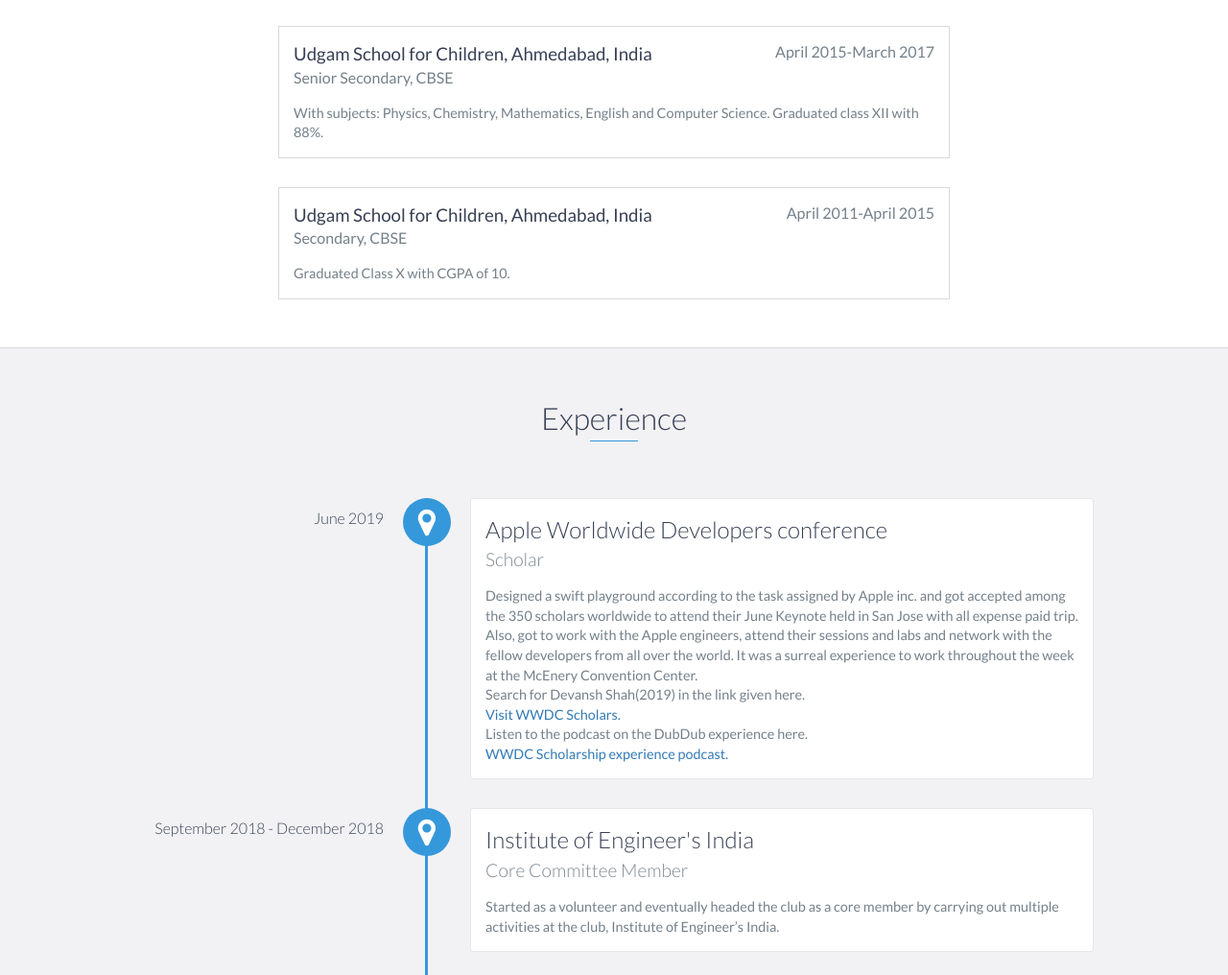
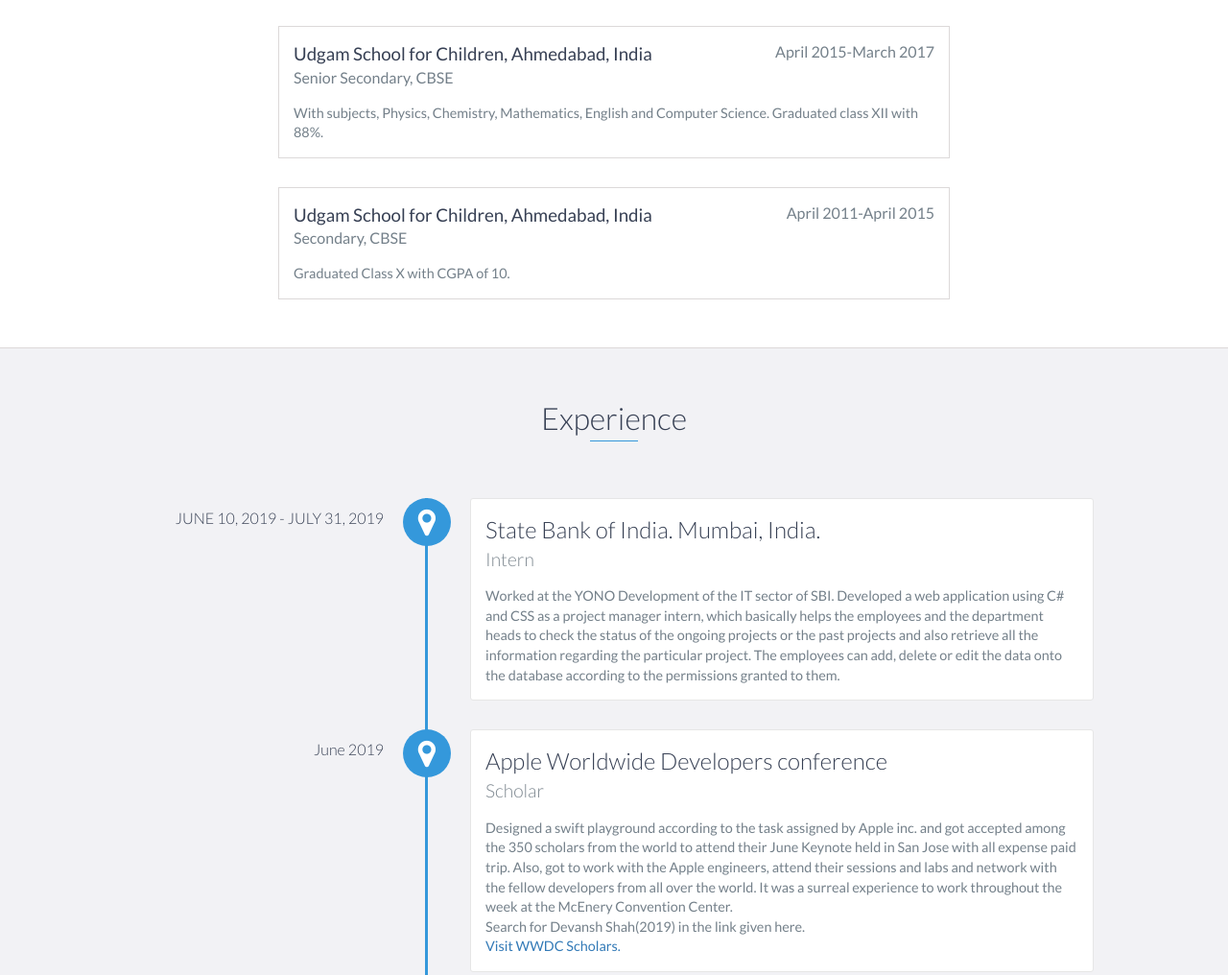
Before and after one commit to devanshmshah/devanshmadd.github.io, a website: page index.html in a window 1280 px wide. Shown: the part 1370-2386 px from the top of the page at 96% size. Drawn offline with nearby package versions, Linux system fonts and the light colour scheme.

Commit message:
After SBI

```diff
--- a/index.html
+++ b/index.html
@@ -76,7 +76,7 @@
                 </div>
 
                     <p>
-I’m a third-year computer science major and a finance minor student at BITS Pilani, Dubai Campus. I’m an aspiring coder, good at data analysis, passionate about exploring and learning new computer languages, and iOS app developer with a good grip on UI/UX designing. Also, an aspiring freelancer in marketing and finance related activities. 😌               </div>
+                        I’m a third-year computer science major and a finance minor student at BITS Pilani, Dubai Campus. I’m an aspiring coder, good at data analysis, passionate about exploring and learning new computer languages, and iOS app developer with a good grip on UI/UX designing. Also, an aspiring freelancer in marketing and finance related activities. 😬                </div>
             </div>
         </div>
     </div>
@@ -113,7 +113,7 @@
             <span class="education-date">April 2015-March 2017</span>
             <h4>Senior Secondary, CBSE</h4>
             <p>
-                With subjects: Physics, Chemistry, Mathematics, English and Computer Science. Graduated class XII with 88%.
+                With subjects, Physics, Chemistry, Mathematics, English and Computer Science. Graduated class XII with 88%.
             </p>
         </div>
         <!-- End .education-block -->
@@ -140,16 +140,23 @@
 
         <div id="experience-timeline">
 
+<div data-date="JUNE 10, 2019 - JULY 31, 2019">
+                <h3>State Bank of India. Mumbai, India.</h3>
+                <h4>Intern</h4>
+                <p>
+                   	Worked at the YONO Development of the IT sector of SBI.
+	Developed a web application using C# and CSS as a project manager intern, which basically helps the employees and the department heads to check the status of the ongoing projects or the past projects and also retrieve all the information regarding the particular project. The employees can add, delete or edit the data onto the database according to the permissions granted to them.
+	                </p>
+            </div>
+
+
             <div data-date="June 2019">
                 <h3>Apple Worldwide Developers conference</h3>
                 <h4>Scholar</h4>
                 <p>
-                    Designed a swift playground according to the task assigned by Apple inc. and got accepted among the 350 scholars worldwide to attend their June Keynote held in San Jose with all expense paid trip. Also, got to work with the Apple engineers, attend their sessions and labs and network with the fellow developers from all over the world. It was a surreal experience to work throughout the week at the McEnery Convention Center.
+                    Designed a swift playground according to the task assigned by Apple inc. and got accepted among the 350 scholars from the world to attend their June Keynote held in San Jose with all expense paid trip. Also, got to work with the Apple engineers, attend their sessions and labs and network with the fellow developers from all over the world. It was a surreal experience to work throughout the week at the McEnery Convention Center.
 	<br /> Search for Devansh Shah(2019) in the link given here.
 	<br /> <a href="https://www.wwdcscholars.com" class="btn-rounded-black">Visit WWDC Scholars.</a>
-
-<br /> Listen to the podcast on the DubDub experience here.
-	<br /> <a href="https://youtu.be/263TeCgQXbY" class="btn-rounded-black">WWDC Scholarship experience podcast.</a>
                 </p>
             </div>
 
@@ -200,7 +207,7 @@
             <li>Videography</li>
             <li>UI/UX Development</li>
 	    <li>Proficient in English, Hindi, and Gujarati</li>
-  </ul>
+        </ul>
     </div>
     <!-- End #skills -->
 
@@ -221,11 +228,8 @@
                     <div class="project-info">
                         <h3>Interactive Tic Tac Toe</h3>
                         <p>
-                             Multiplayer Tic Tac Toe made using Swift Playgrounds, which includes frameworks like PlaygroundSupport, UIKit and AVFoundation. It has the basic rules that every tic tac toe has but also includes defined sounds and animation which makes it pretty interesting. (Not your basic Tic Tac Toe 😛)
+                            Multiplayer Tic Tac Toe made using Swift Playgrounds, which includes frameworks like PlaygroundSupport, UIKit and AVFoundation. It has the basic rules that every tic tac toe has but also includes defined sounds and animation which makes it pretty interesting. (Not your basic Tic Tac Toe 😛)
                         </p>
-<p>
-Requires Swift to run the project. So contact me if you are interested in taking a look at the project.😬
-</p>
 
                     </div>
                     <!-- End .project-info -->
@@ -242,9 +246,6 @@
                         <p>
                             An interactive game made using Swift, with frameworks like Playground support and UIKit. It is an interactive scene that which requires shuffling of tiles and arrange them according to the hues of some of the primary colors and form an appealing screen. Helps kids to understand the primary colors by solving a simple puzzle. It's quite satisfying. 🤤
                         </p>
-<p>
-Requires Swift to run the project. So contact me if you are interested in taking a look at the project.😬
-</p>
 
                     </div>
                     <!-- End .project-info -->
```
Also changed, not shown: 2 other files.
